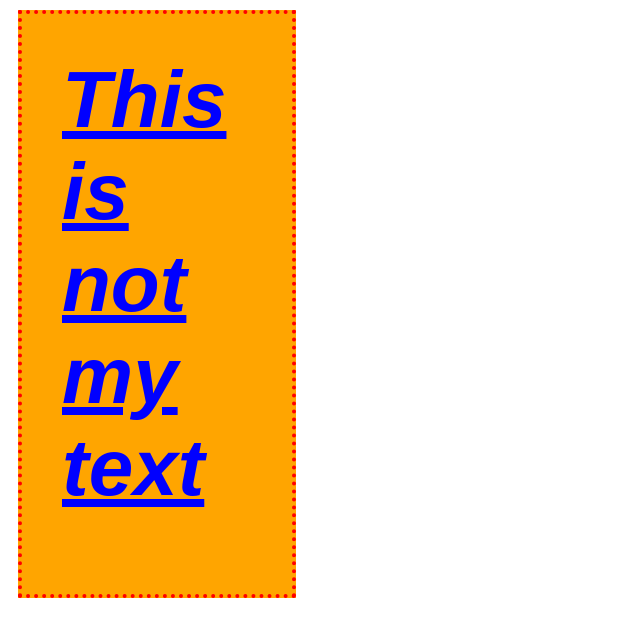
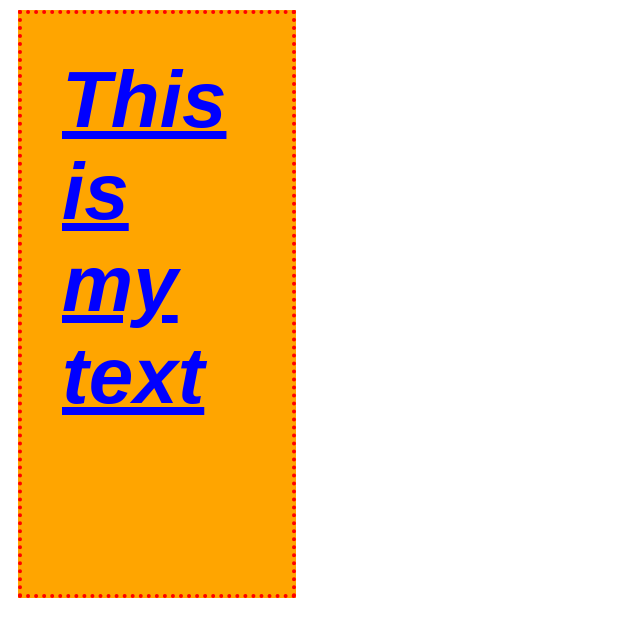
Before and after one commit to robkorobkin/FlexFriday2018-19, a plain HTML site: page members/sophie/box.html in a window 1280 px wide. Shown: the whole page, without its empty margins (0-640 px from the left). Drawn offline with Linux system fonts and the light colour scheme.

Commit message:
Update members/sophie/box.html

```diff
--- a/members/sophie/box.html
+++ b/members/sophie/box.html
@@ -3,7 +3,7 @@
 <html>
 	<head></head>
 	<body>
-		<div class="textbox"> This is not my text </div>
+		<div class="textbox"> This is my text </div>
 
 
 		<style>
```
